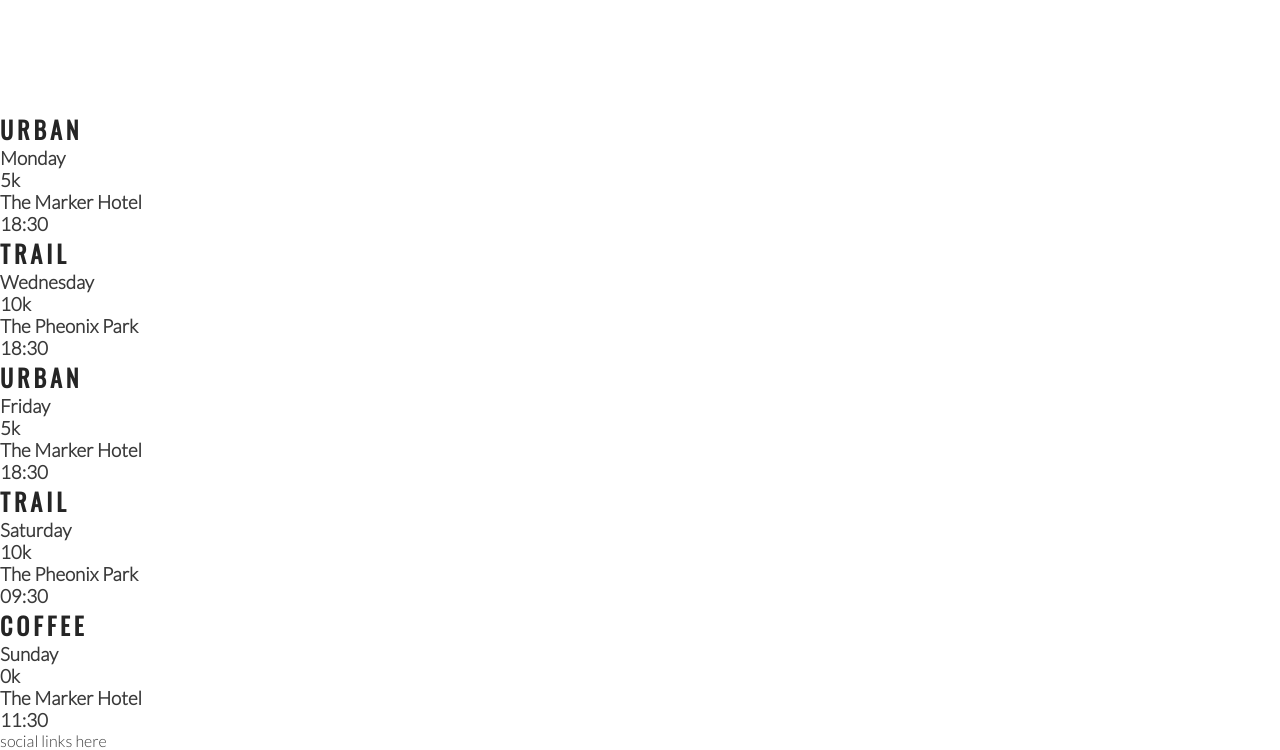
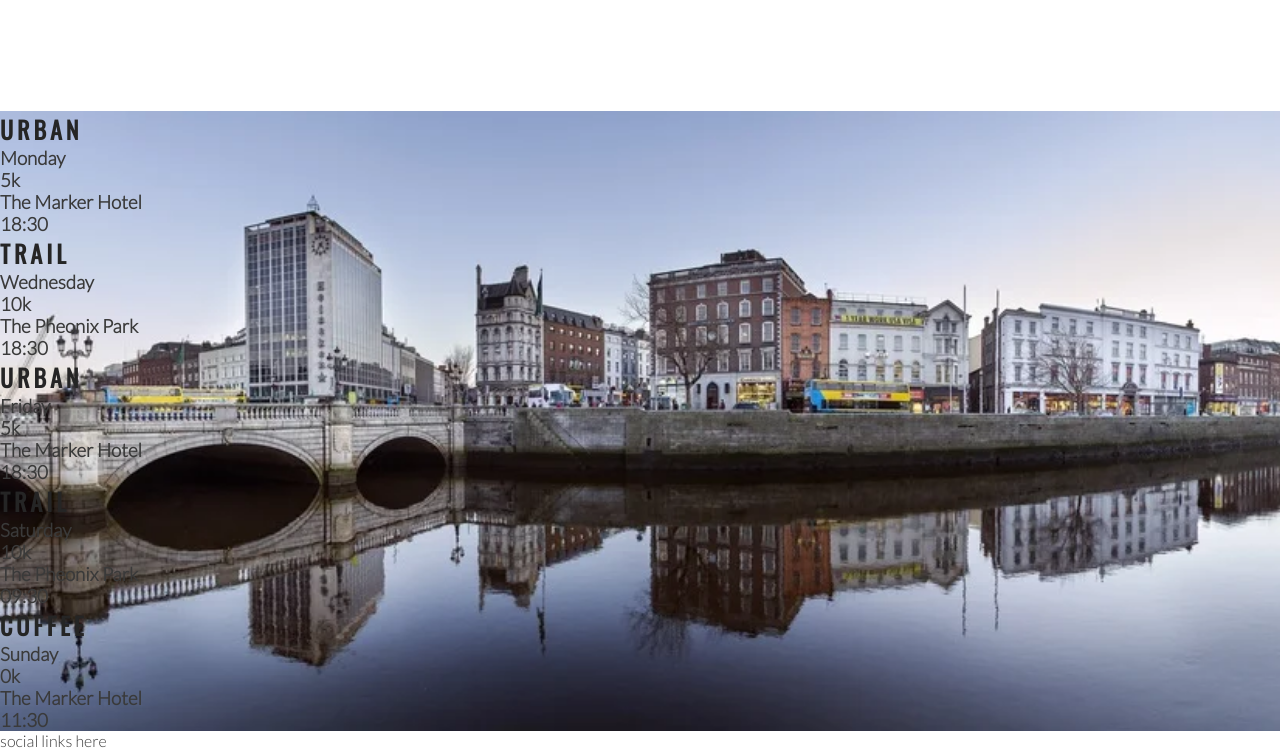
Before and after one commit to johannes2503/love-running, a plain HTML site: page index.html in a window 1280 px wide. Shown: the part 1184-1934 px from the top of the page. Drawn offline with nearby package versions, Linux system fonts and the light colour scheme.

Commit message:
Add background image to times section

```diff
--- a/assets/css/style.css
+++ b/assets/css/style.css
@@ -189,3 +189,14 @@
     height: 100%;
     border-radius: 50%;
 }
+
+/* Event times */
+
+#times {
+    background-image: url(/assets/images/dublin-city.webp);
+    background-repeat: no-repeat;
+    background-size: cover;
+    background-position: center;
+    width: 100%;
+    overflow: hidden;
+}
--- a/index.html
+++ b/index.html
@@ -79,7 +79,7 @@
             </div>
         </div>
     </section>
-    <section>
+    <section id="times">
       <div>
           <h2>Urban</h2>
           <h3>Monday</h3>
```
Also changed, not shown: assets/images/dublin-city.webp (added).
